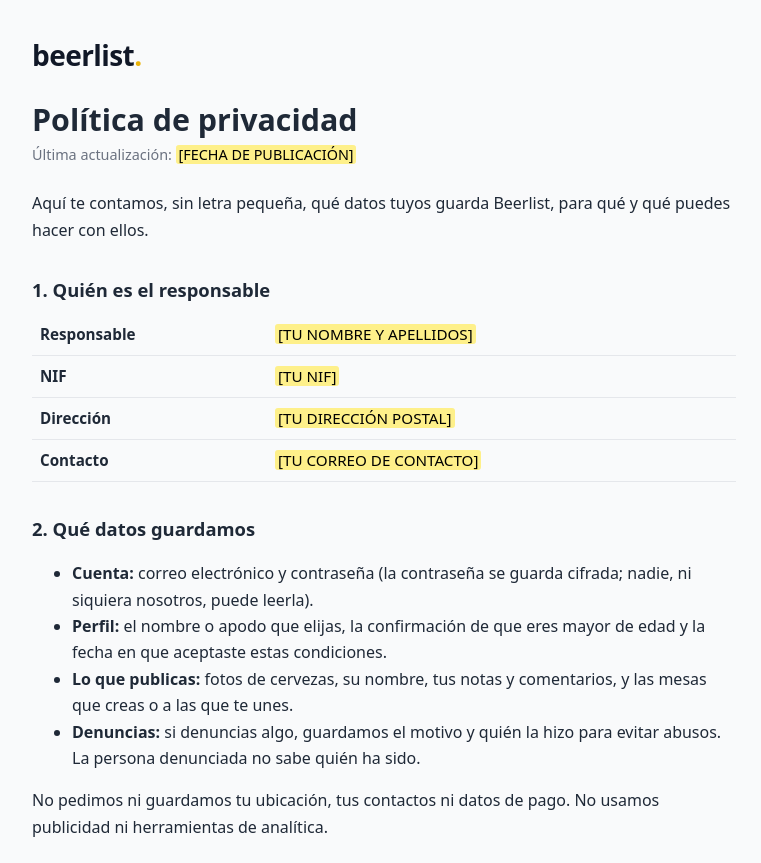
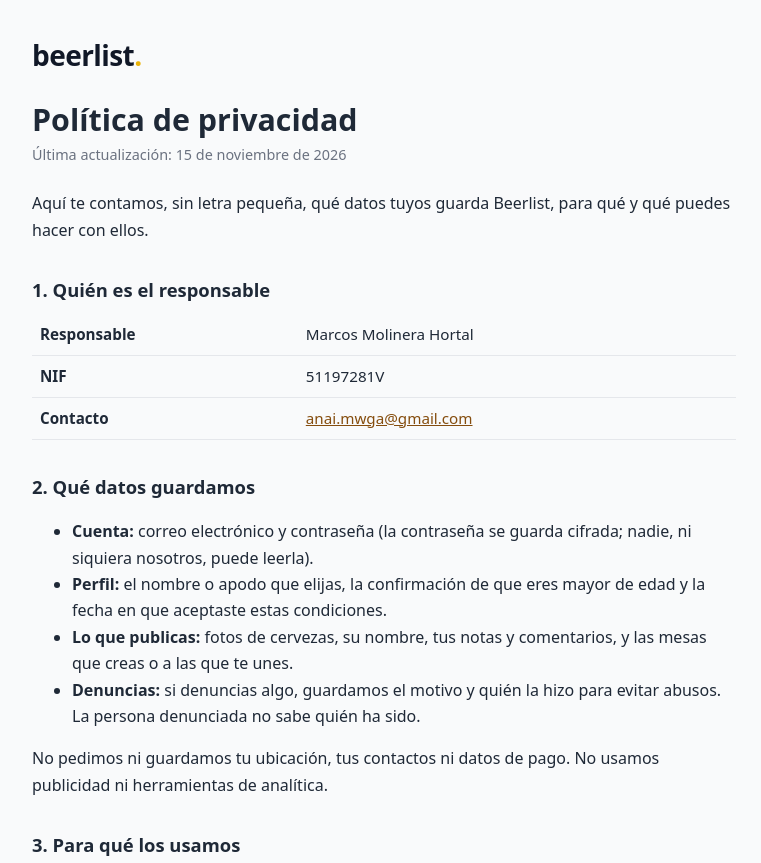
Before and after one commit to MMH17007/Beerlist, a website: page public/privacidad.html in a window 1280 px wide. Shown: the top 863 px of the page, without its empty margins (256-1017 px from the left). Drawn offline with Linux system fonts and the light colour scheme.

Commit message:
Textos legales: datos del titular y fecha

```diff
--- a/public/privacidad.html
+++ b/public/privacidad.html
@@ -11,16 +11,15 @@
 <main>
   <a href="/" class="logo">beerlist<span>.</span></a>
   <h1>Política de privacidad</h1>
-  <p class="updated">Última actualización: <mark>[FECHA DE PUBLICACIÓN]</mark></p>
+  <p class="updated">Última actualización: 15 de noviembre de 2026</p>
 
   <p>Aquí te contamos, sin letra pequeña, qué datos tuyos guarda Beerlist, para qué y qué puedes hacer con ellos.</p>
 
   <h2>1. Quién es el responsable</h2>
   <table>
-    <tr><th>Responsable</th><td><mark>[TU NOMBRE Y APELLIDOS]</mark></td></tr>
-    <tr><th>NIF</th><td><mark>[TU NIF]</mark></td></tr>
-    <tr><th>Dirección</th><td><mark>[TU DIRECCIÓN POSTAL]</mark></td></tr>
-    <tr><th>Contacto</th><td><mark>[TU CORREO DE CONTACTO]</mark></td></tr>
+    <tr><th>Responsable</th><td>Marcos Molinera Hortal</td></tr>
+    <tr><th>NIF</th><td>51197281V</td></tr>
+    <tr><th>Contacto</th><td><a href="mailto:anai.mwga@gmail.com">anai.mwga@gmail.com</a></td></tr>
   </table>
 
   <h2>2. Qué datos guardamos</h2>
@@ -47,7 +46,7 @@
   <p>Mientras tengas la cuenta. Cuando la borras desde <strong>Mi cuenta → Borrar mi cuenta</strong>, se eliminan al momento tu perfil, tus publicaciones con sus fotos, tus notas y las mesas que creaste. Las copias de seguridad técnicas de Google se eliminan en sus plazos habituales.</p>
 
   <h2>6. Tus derechos</h2>
-  <p>Puedes acceder a tus datos, corregirlos, borrarlos, oponerte a su uso, limitarlo o pedir una copia (portabilidad). Para borrarlo todo basta con el botón de la app; para lo demás, escríbenos a <mark>[TU CORREO DE CONTACTO]</mark>. Si crees que no lo hemos hecho bien, puedes reclamar ante la <a href="https://www.aepd.es" target="_blank" rel="noopener">Agencia Española de Protección de Datos</a>.</p>
+  <p>Puedes acceder a tus datos, corregirlos, borrarlos, oponerte a su uso, limitarlo o pedir una copia (portabilidad). Para borrarlo todo basta con el botón de la app; para lo demás, escríbenos a <a href="mailto:anai.mwga@gmail.com">anai.mwga@gmail.com</a>. Si crees que no lo hemos hecho bien, puedes reclamar ante la <a href="https://www.aepd.es" target="_blank" rel="noopener">Agencia Española de Protección de Datos</a>.</p>
 
   <h2>7. Menores</h2>
   <p>Beerlist trata sobre bebidas alcohólicas y es solo para mayores de 18 años. Si detectamos una cuenta de un menor, la borraremos.</p>
```
Also changed, not shown: public/aviso-legal.html (+4 -5 lines).
